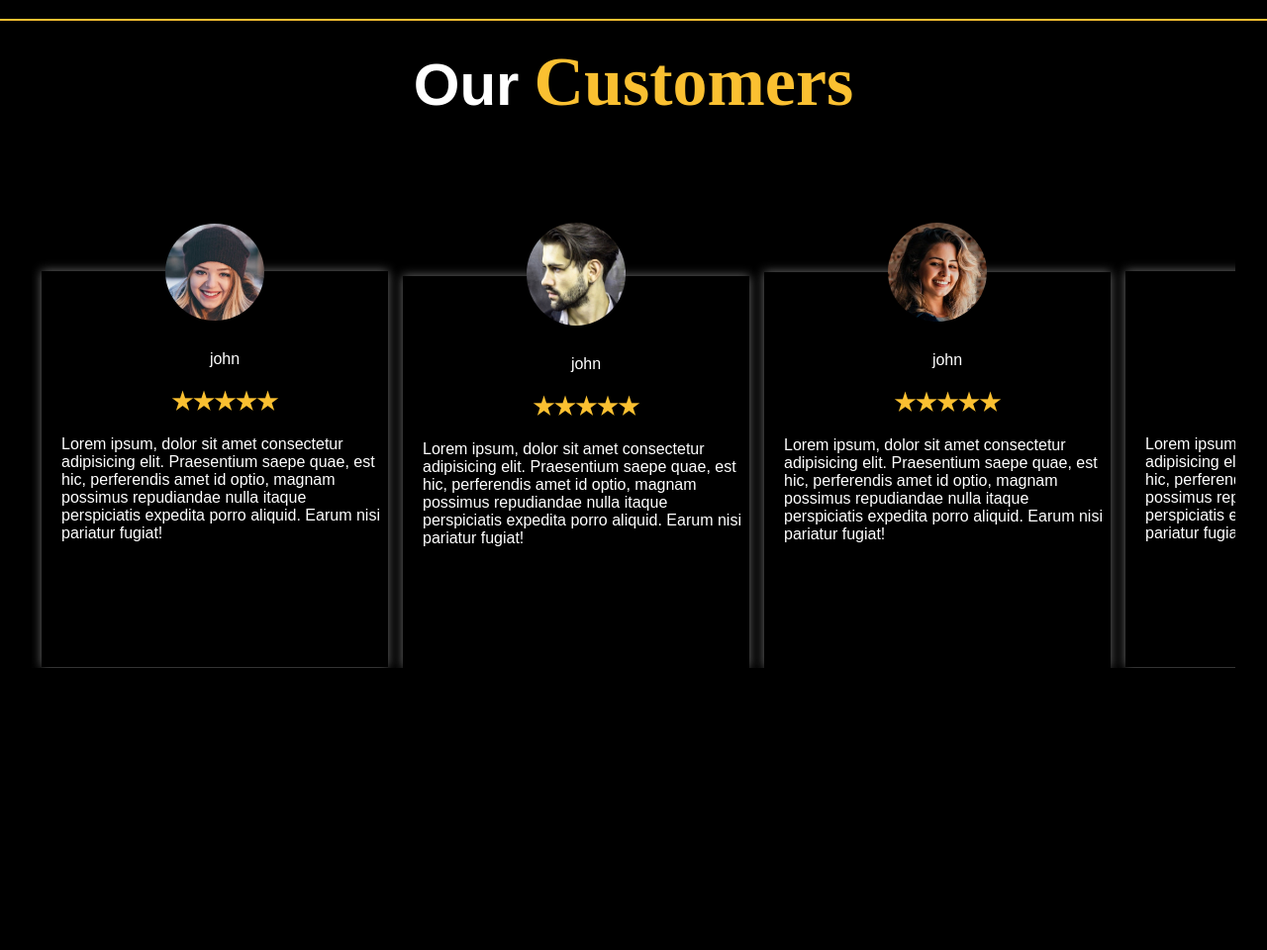
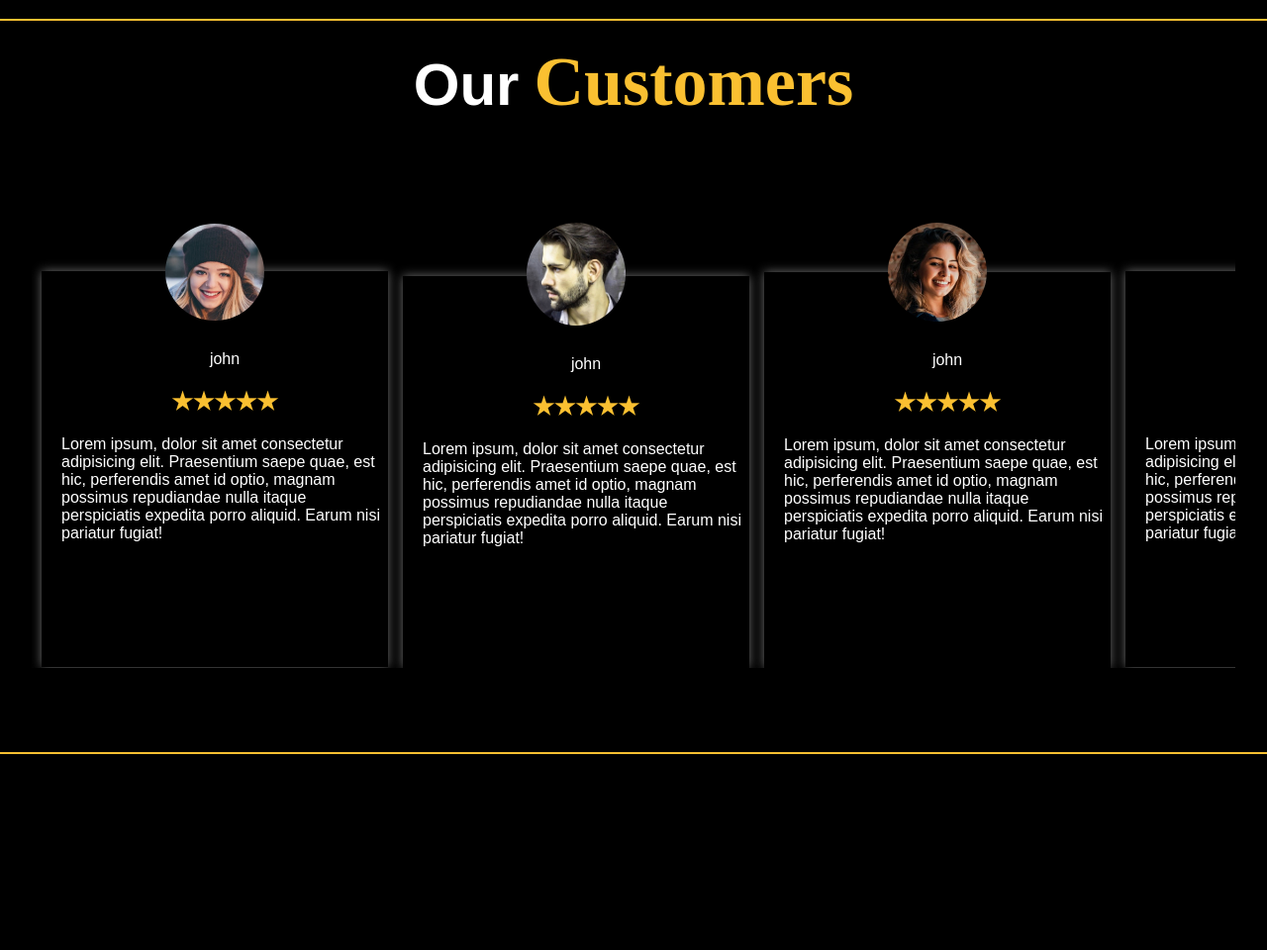
Before and after one commit to Gihan128/host2, a plain HTML site: page index.html in a window 1280 px wide. Shown: the part 2337-3297 px from the top of the page at 99% size. Before the commit the page ends 3047 px from the top, so only its background shows below. Drawn offline with Linux system fonts and the light colour scheme.

Commit message:
added footer section

```diff
--- a/index.html
+++ b/index.html
@@ -1271,7 +1271,10 @@
 
     <!-- footer section start -->
 
-
+   <section class="footer">
+    <h2>our services</h2>
+    <h2>our linkss</h2>
+   </section>
 
     <script>
 
```
